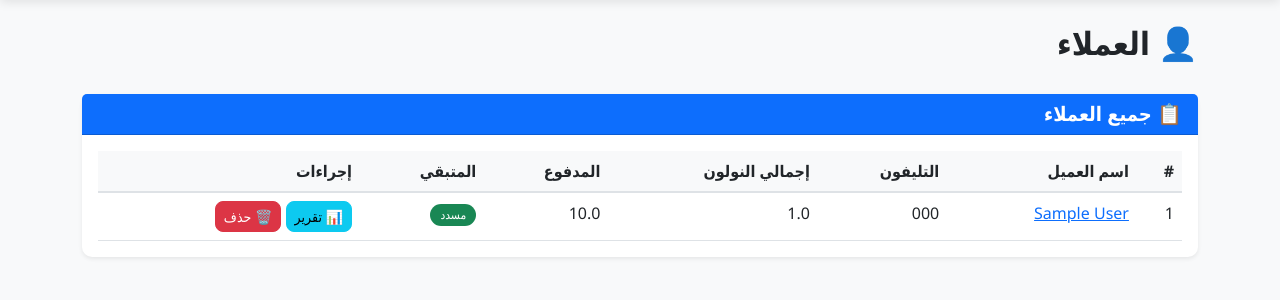
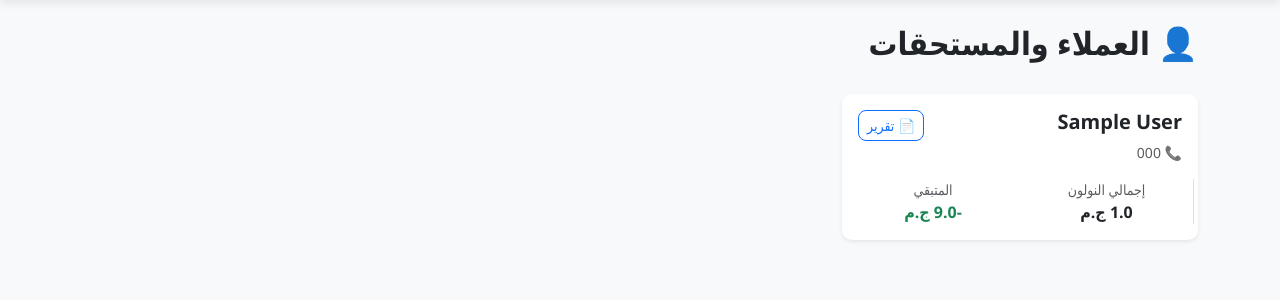
Before and after one commit to mariam-anwar-elgendy/AdamsCargo, a Flask app: page /customers in a window 1280 px wide. Shown: the part 80-380 px from the top of the page. Run offline with Flask 3, Linux system fonts and the light colour scheme; the visitor is signed in with stand-in values (Sample User, id 1); tables that the repository leaves empty hold one stand-in row (values such as "Sample post").

Commit message:
Refactor customers.html layout and content

```diff
--- a/templates/customers.html
+++ b/templates/customers.html
@@ -1,83 +1,40 @@
 {% extends 'base.html' %}
 
 {% block content %}
-<div class="row mb-4">
-    <div class="col-12">
-        <h2>👤 العملاء</h2>
-    </div>
+<div class="d-flex justify-content-between align-items-center mb-4">
+    <h2>👤 العملاء والمستحقات</h2>
 </div>
 
-<!-- جدول العملاء -->
-<div class="card shadow-sm">
-    <div class="card-header bg-primary text-white">
-        <h5 class="mb-0">📋 جميع العملاء</h5>
-    </div>
-    <div class="card-body">
-        <div class="table-responsive">
-            <table class="table table-hover">
-                <thead>
-                    <tr>
-                        <th>#</th>
-                        <th>اسم العميل</th>
-                        <th>التليفون</th>
-                        <th>إجمالي النولون</th>
-                        <th>المدفوع</th>
-                        <th>المتبقي</th>
-                        <th>إجراءات</th>
-                    </tr>
-                </thead>
-                <tbody>
-                    {% for item in customers_summary %}
-                    <tr>
-                        <td>{{ loop.index }}</td>
-                        <td><a href="{{ url_for('customer_report', cid=item.customer.id) }}">{{ item.customer.name }}</a></td>
-                        <td>{{ item.customer.phone or '-' }}</td>
-                        <td>{{ item.total_nauloon }}</td>
-                        <td>{{ item.total_paid }}</td>
-                        <td>
-                            {% if item.remaining > 0 %}
-                                <span class="badge bg-danger">{{ item.remaining }}</span>
-                            {% else %}
-                                <span class="badge bg-success">مسدد</span>
-                            {% endif %}
-                        </td>
-                        <td>
-                            <a href="{{ url_for('customer_report', cid=item.customer.id) }}" class="btn btn-sm btn-info">📊 تقرير</a>
-                            {% if session.role in ['admin', 'root'] %}
-                            <button type="button" class="btn btn-sm btn-danger" data-bs-toggle="modal" data-bs-target="#deleteModal{{ item.customer.id }}">
-                                🗑️ حذف
-                            </button>
-                            {% endif %}
-                        </td>
-                    </tr>
-
-                    <!-- Modal حذف -->
-                    {% if session.role in ['admin', 'root'] %}
-                    <div class="modal fade" id="deleteModal{{ item.customer.id }}" tabindex="-1" aria-hidden="true">
-                        <div class="modal-dialog">
-                            <div class="modal-content">
-                                <div class="modal-header">
-                                    <h5 class="modal-title">حذف العميل - {{ item.customer.name }}</h5>
-                                    <button type="button" class="btn-close" data-bs-dismiss="modal"></button>
-                                </div>
-                                <div class="modal-body">
-                                    <p>هل أنت متأكد من حذف هذا العميل؟</p>
-                                    <p class="text-danger">⚠️ سيتم حذف كل الرحلات والدفعات المرتبطة به!</p>
-                                </div>
-                                <div class="modal-footer">
-                                    <button type="button" class="btn btn-secondary" data-bs-dismiss="modal">إلغاء</button>
-                                    <form action="{{ url_for('delete_customer', cid=item.customer.id) }}" method="POST" class="d-inline">
-                                        <button type="submit" class="btn btn-danger">حذف</button>
-                                    </form>
-                                </div>
-                            </div>
+<div class="row">
+    {% for item in customers_summary %}
+    <div class="col-md-6 col-lg-4 mb-3">
+        <div class="card shadow-sm h-100">
+            <div class="card-body">
+                <div class="d-flex justify-content-between align-items-start">
+                    <h5 class="card-title">{{ item.customer.name }}</h5>
+                    <!-- زر التقرير مفتوح للكل -->
+                    <a href="{{ url_for('customer_report', cid=item.customer.id) }}" class="btn btn-sm btn-outline-primary">📄 تقرير</a>
+                </div>
+                <p class="text-muted small mb-2">📞 {{ item.customer.phone or 'لا يوجد' }}</p>
+                <div class="row mt-3">
+                    <div class="col-6 text-center border-end">
+                        <div class="text-muted small">إجمالي النولون</div>
+                        <div class="fw-bold">{{ item.total_nauloon }} ج.م</div>
+                    </div>
+                    <div class="col-6 text-center">
+                        <div class="text-muted small">المتبقي</div>
+                        <div class="fw-bold {% if item.remaining > 0 %}text-danger{% else %}text-success{% endif %}">
+                            {{ item.remaining }} ج.م
                         </div>
                     </div>
-                    {% endif %}
-                    {% endfor %}
-                </tbody>
-            </table>
+                </div>
+            </div>
         </div>
     </div>
+    {% else %}
+    <div class="col-12 text-center text-muted py-5">
+        <h4>لا يوجد عملاء حتى الآن.</h4>
+    </div>
+    {% endfor %}
 </div>
 {% endblock %}
```
